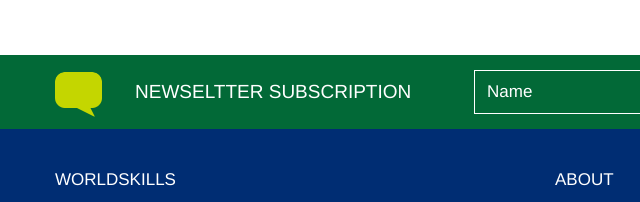
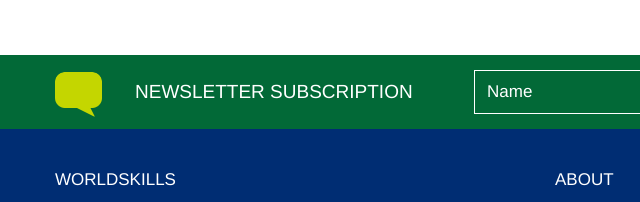
Before and after one commit to Koffitony/member-template, a plain HTML site: page html/index.html in a window 1280 px wide. Shown: the part 1685-1887 px from the top of the page, 0-640 px from the left. Drawn offline with Linux system fonts and the light colour scheme.

Commit message:
Fix NEWSLETTER typo

```diff
--- a/html/index.html
+++ b/html/index.html
@@ -226,7 +226,7 @@
         	<div class="container">
             	<div class="row">
                 	<div class="col-lg-4 col-md-5 col-xs-12">
-                    	<h3 class="newsletter-title"><i class="sprites chat-icon"></i> NEWSELTTER SUBSCRIPTION</h3>
+                    	<h3 class="newsletter-title"><i class="sprites chat-icon"></i> NEWSLETTER SUBSCRIPTION</h3>
                     </div>
                     <div class="col-lg-8 col-md-7 col-xs-12">
                     	<form class="form-inline newsletter-form">
```
Also changed, not shown: html/subpage1.html (+1 -1 lines), html/subpage2.html (+1 -1 lines), html/subpage3.html (+1 -1 lines).
